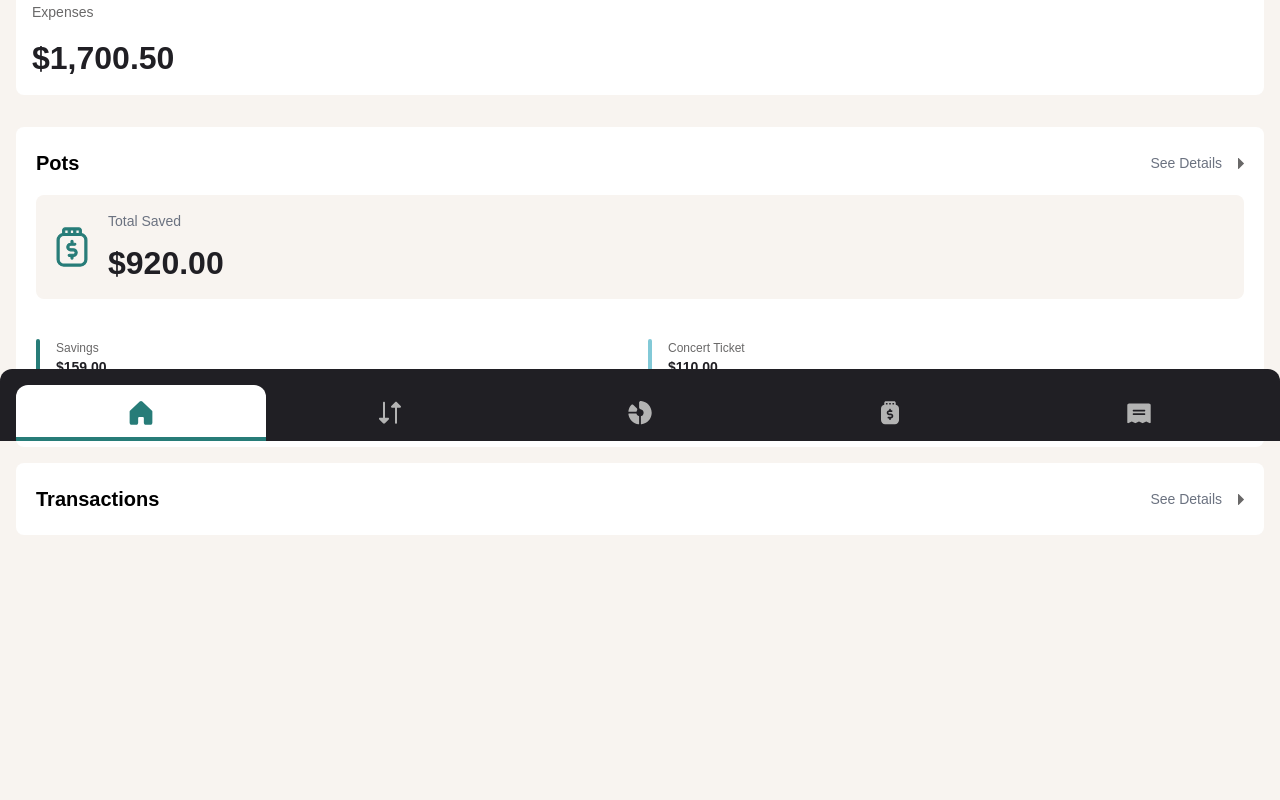
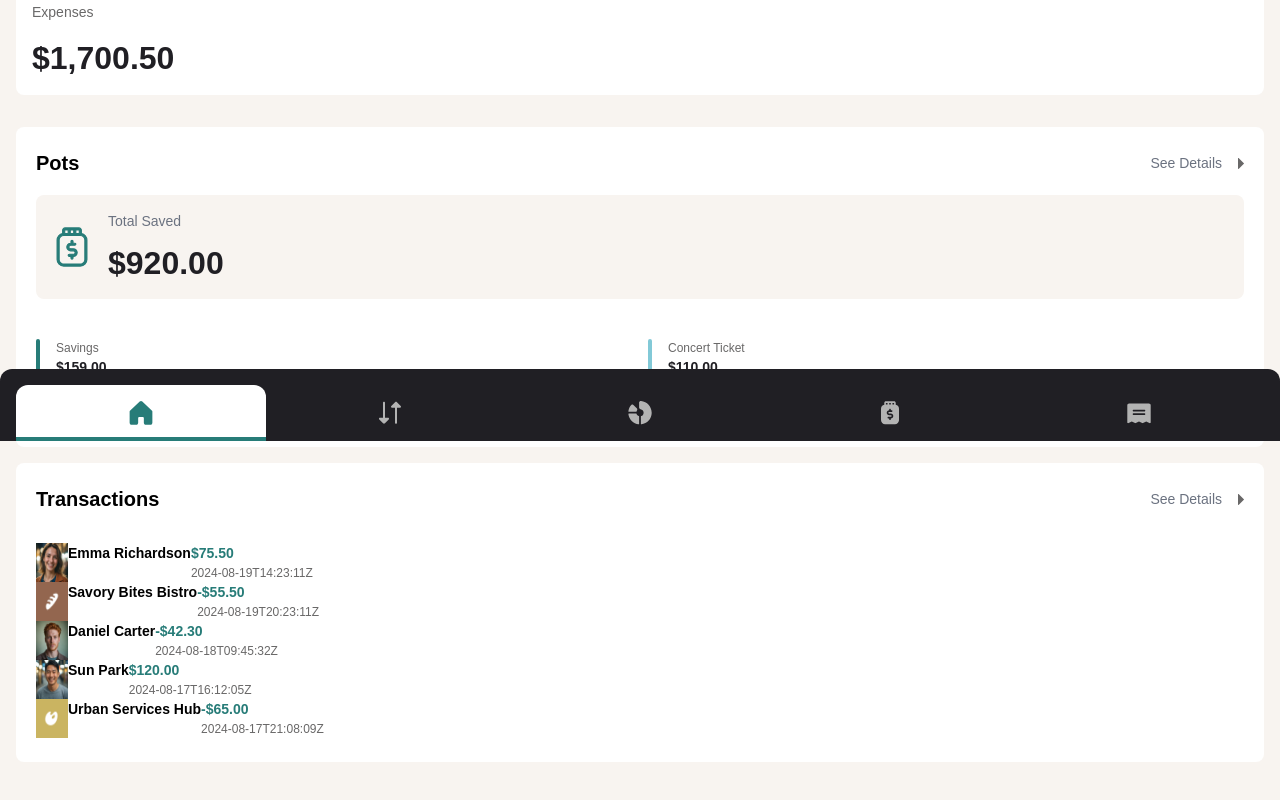
Before and after one commit to djneill/money-guardian, a Next.js app: page / in a window 1280 px wide. Shown: the part 359-1159 px from the top of the page. Before the commit the page ends 974 px from the top, so only its background shows below. Built offline with nearby package versions, Linux system fonts and the light colour scheme.

Commit message:
start map function for last five transactions

```diff
--- a/src/app/components/OverviewTransactions.tsx
+++ b/src/app/components/OverviewTransactions.tsx
@@ -5,6 +5,7 @@ import data from '@/app/data/data.json';
 import { currencyFormat } from '@/utils/currencyFormatter';
 
 export default function OverviewTransactions() {
+    const firstFiveTransactions = data.transactions.slice(0, 5)
     return (
         <div className='flex flex-col py-6 px-5 w-full rounded-lg bg-white my-4'>
             <div className="flex flex-row justify-between">
@@ -15,6 +16,25 @@ export default function OverviewTransactions() {
                 </Link>
             </div>
 
+            <div className='flex flex-col mt-8'>
+                {firstFiveTransactions.map((pot, index) => (
+                    <div key={pot.name} className='flex'>
+                        <img
+                            width={32}
+                            height={32}
+                            src={data.transactions[index].avatar}
+                            alt={`Avatar for ${data.transactions[index].name || 'user'}`}
+                        />
+                        <p className='text-black text-preset-4-bold'>{data.transactions[index].name}</p>
+                        <div className="flex flex-col">
+                            <p className="text-green text-preset-4-bold">{currencyFormat(data.transactions[index].amount)}</p>
+                            <p className="text-grey-500 text-preset-5">{data.transactions[index].date}</p>
+                        </div>
+                    </div>
+                ))}
+
+            </div>
+
 
         </div>
     )
```
